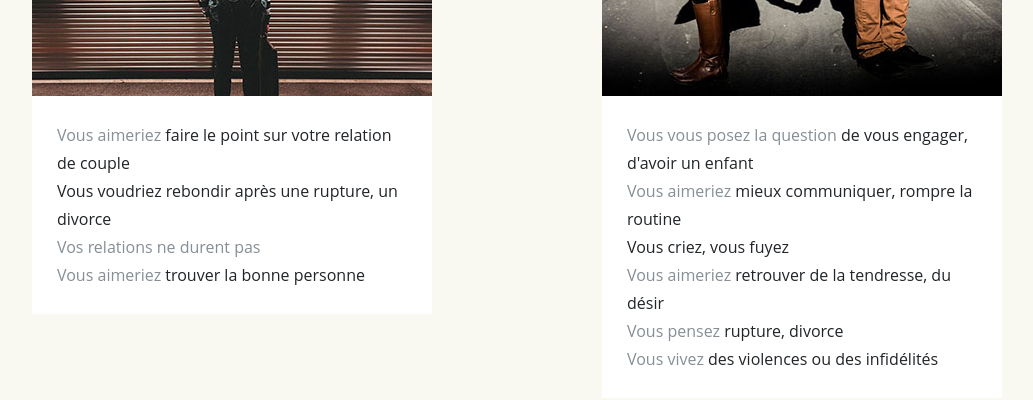
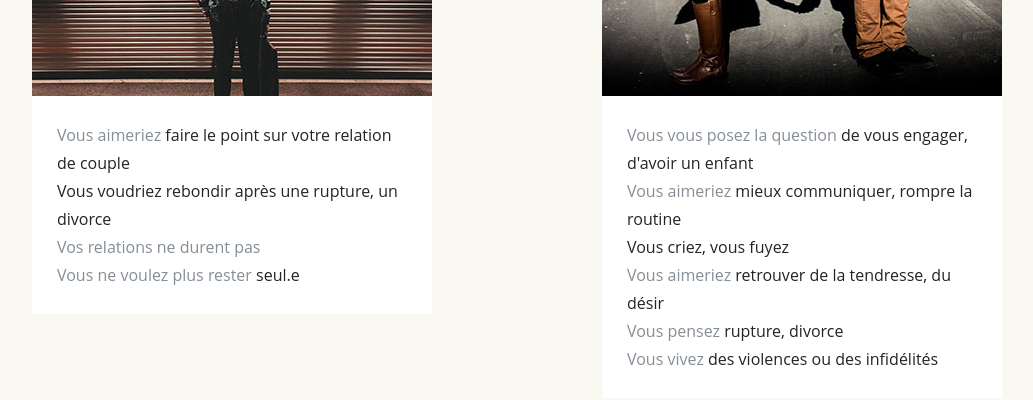
Before and after one commit to bertrandgorge/trampoline-conseil-conjugal-familial.fr, a website with bundled scripts: page index.html in a window 1280 px wide. Shown: the part 1100-1500 px from the top of the page, without its empty margins (123-1156 px from the left). Built offline with nearby package versions, Linux system fonts and the light colour scheme; a web font is replaced by a local one.

Commit message:
Update index.html

```diff
--- a/index.html
+++ b/index.html
@@ -105,7 +105,7 @@
               <img class="img-fluid" src="img/trampoline/celibataire-thumbnail.jpg" alt="">
             </a>
             <div class="portfolio-caption">
-              <p><span class="text-secondary">Vous aimeriez</span> faire le point sur votre relation de couple<br>Vous voudriez</span> rebondir après une rupture, un divorce<br><span class="text-secondary">Vos relations ne durent pas <br>Vous aimeriez</span> trouver la bonne personne</p>
+              <p><span class="text-secondary">Vous aimeriez</span> faire le point sur votre relation de couple<br>Vous voudriez</span> rebondir après une rupture, un divorce<br><span class="text-secondary">Vos relations ne durent pas <br>Vous ne voulez plus rester</span> seul.e</p>
             </div>
           </div>
 
```
